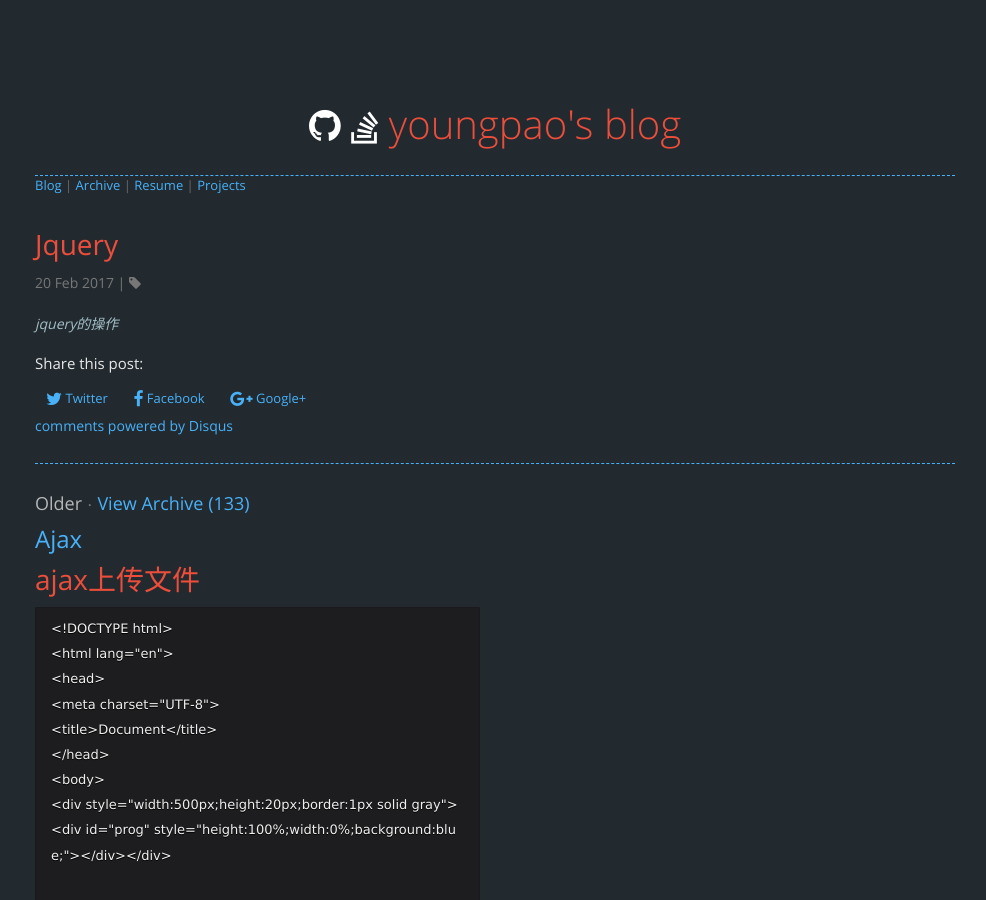
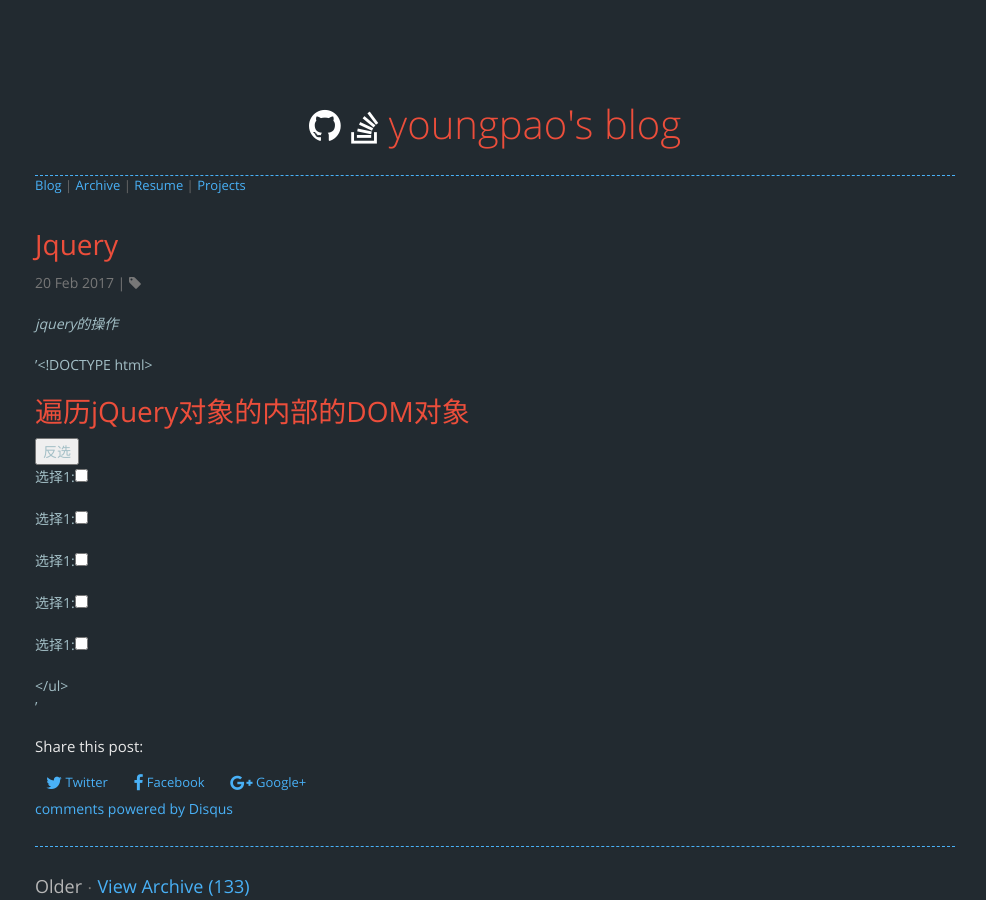
Before and after one commit to youngpao/youngpao.github.io, a Jekyll site: the page built from _posts/2017-2-20-jquery.md, in a window 1280 px wide and 900 px high. Shown: the whole window, without its empty margins (145-1131 px from the left). Built offline with Jekyll 4.4.1, drawn with Linux system fonts in a browser that asks for light colours; nearby versions of some CDN libraries; library files that are not in the unit come from our copies; comment, search, counter and statistics services are not loaded.

Commit message:
Update 2017-2-20-jquery.md

```diff
--- a/_posts/2017-2-20-jquery.md
+++ b/_posts/2017-2-20-jquery.md
@@ -1 +1,32 @@
 *jquery的操作*
+
+
+'<!DOCTYPE html>
+<html>
+<head>
+	<title></title>
+	<style type="text/css">
+
+	</style>
+</head>
+<body>
+<h1>遍历jQuery对象的内部的DOM对象</h1>
+<input type="button" value="反选" onclick="fan()" />
+<p>选择1:<input type="checkbox" /></p>
+<p>选择1:<input type="checkbox" /></p>
+<p>选择1:<input type="checkbox" /></p>
+<p>选择1:<input type="checkbox" /></p>
+<p>选择1:<input type="checkbox" /></p>
+
+
+</ul>
+</body>
+<script src="jquery.js"></script>
+<script type="text/javascript">
+function fan(){
+	$('input:checkbox').each(function(){
+		this.checked=! this.checked;
+	})
+}
+</script>
+</html>'
```
